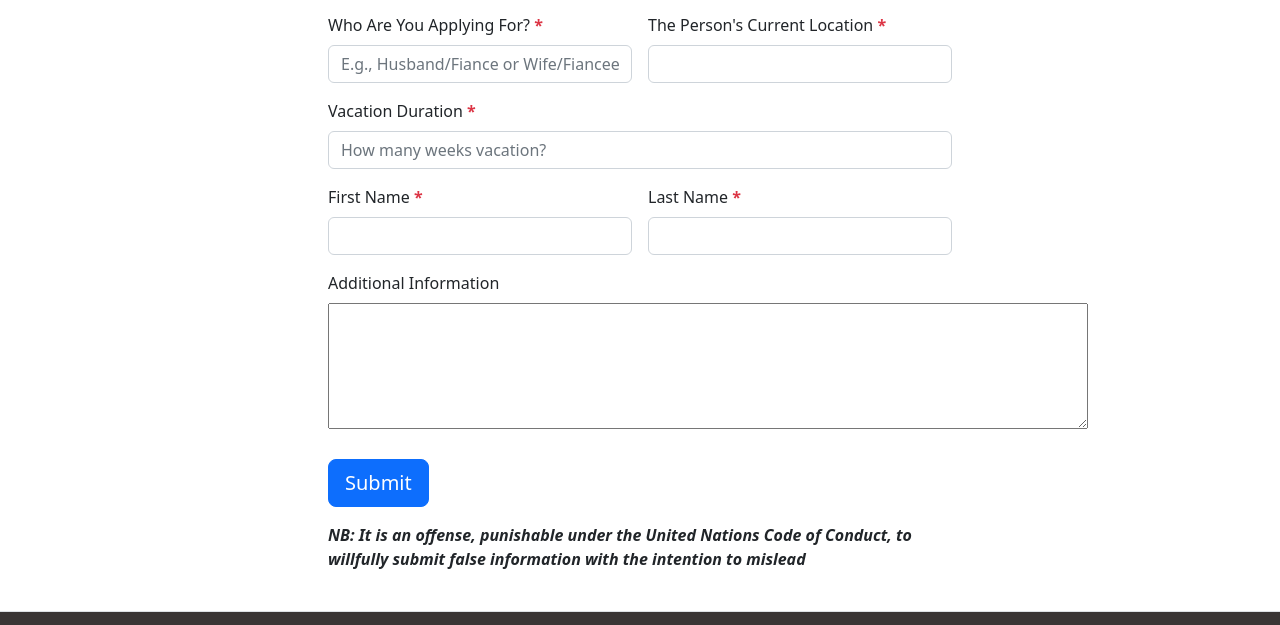
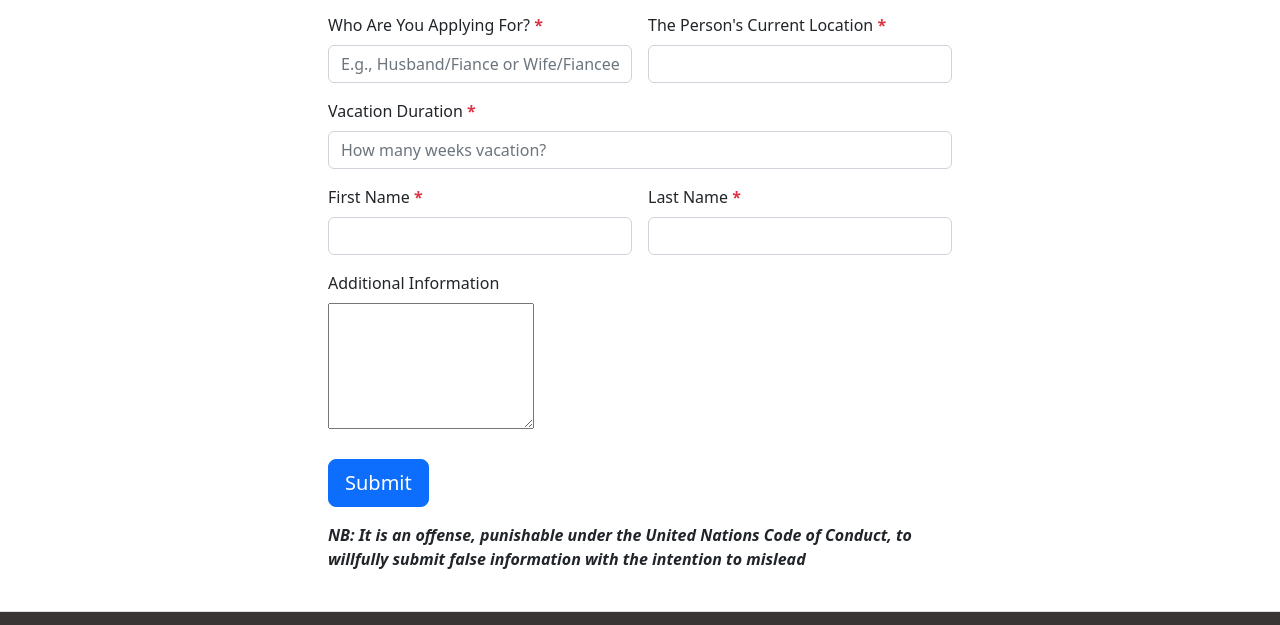
Before and after one commit to Esmondsmith/form, a plain HTML site: page index.html in a window 1280 px wide. Shown: the part 806-1431 px from the top of the page. Drawn offline with Linux system fonts and the light colour scheme.

Commit message:
modified

```diff
--- a/index.html
+++ b/index.html
@@ -93,7 +93,7 @@
           </div>
         <div class="col-md-4">
           <label for="textarea" class="form-label">Additional Information</label>
-          <textarea name="name9" id="textarea" cols="80" rows="5" class="form-label"></textarea>
+          <textarea name="name9" id="textarea" cols="20" rows="5" class="form-label"></textarea>
         </div>
 
         <!-- <div class="col-12">
```
